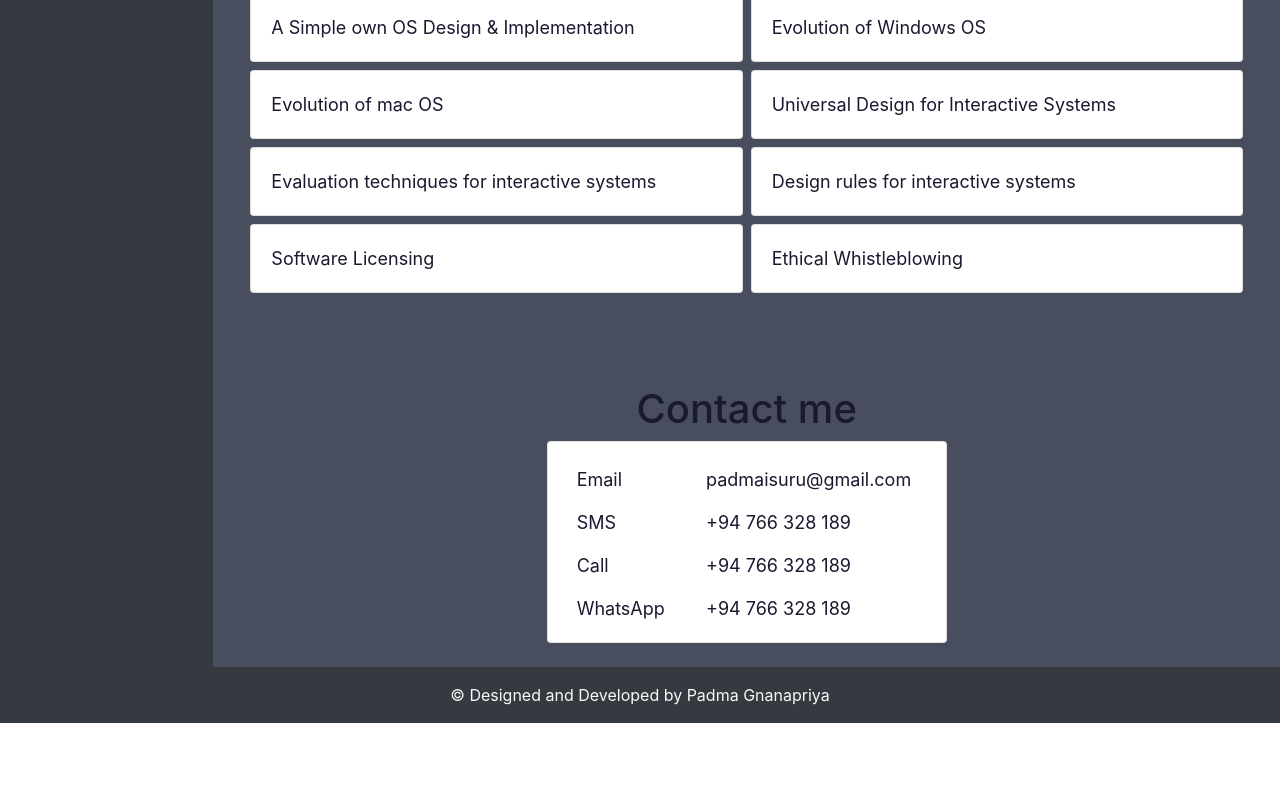
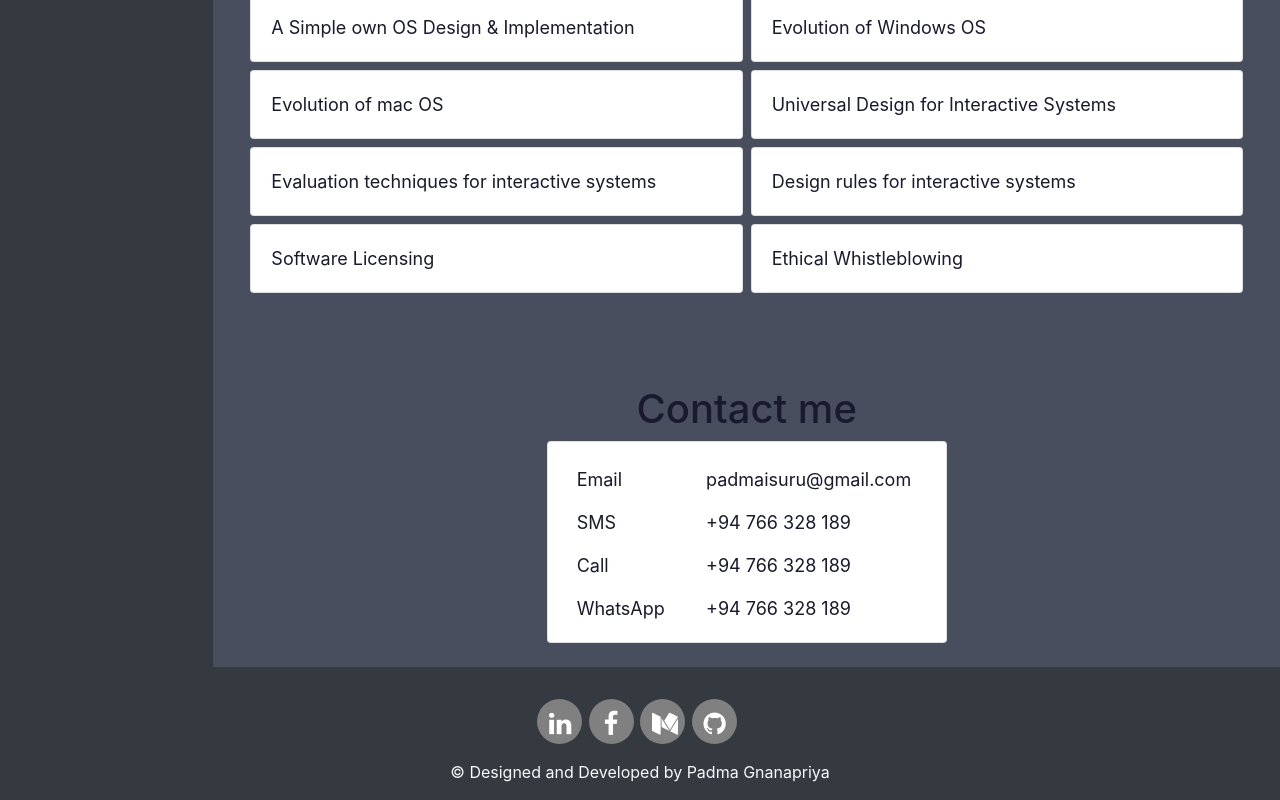
Before and after one commit to PadmaGnanapriya/PadmaGnanapriya.github.io, a React (Create React App) app: page / in a window 1280 px wide. Shown: the part 4039-4839 px from the top of the page. Before the commit the page ends 4762 px from the top, so only its background shows below. Built offline with nearby package versions, Linux system fonts and the light colour scheme.

Commit message:
Add social media icons.

```diff
--- a/public/index.html
+++ b/public/index.html
@@ -11,6 +11,7 @@
     />
     <link rel="apple-touch-icon" href="%PUBLIC_URL%/logo192.png" />
       <link href="https://unpkg.com/aos@2.3.1/dist/aos.css" rel="stylesheet">
+      <link rel="stylesheet" href="https://cdnjs.cloudflare.com/ajax/libs/font-awesome/4.7.0/css/font-awesome.min.css">
 
       <!--
         manifest.json provides metadata used when your web app is installed on a
--- a/src/asserts/main.scss
+++ b/src/asserts/main.scss
@@ -55,5 +55,43 @@
 }
 
 
+.footer{
+  .social-media {
+    .fa {
+      padding: 12px;
+      font-size: 26px;
+      width: 45px;
+      height: 45px;
+      text-align: center;
+      text-decoration: none;
+      border-radius: 50%;
+      color: white;
+      margin-right: 0.25em;
+      background-color: grey;
+    }
+
+    .copy-right-text {
+      font-size: 0.85em;
+    }
+
+    .fa-facebook:hover {
+      background: #3B5998;
+    }
+
+    .fa-linkedin:hover {
+      background: #007bb5;
+    }
+
+    .fa-medium:hover {
+      background: #14bc08;
+    }
+
+    .fa-github:hover {
+      background: #4206b7;
+    }
+
+  }
+}
+
 @import "right-side";
 @import "my-home";
--- a/src/componenets/Footer.tsx
+++ b/src/componenets/Footer.tsx
@@ -1,8 +1,18 @@
 import React from 'react';
+import {Col, Row} from "react-bootstrap";
 
 const Footer: React.FC = () => {
   return (
-      <div className='py-3 bg-dark'>
+      <div className='py-3 bg-dark footer'>
+        <Row className="m-0">
+          <Col className="social-media py-1 py-sm-3">
+            <a href="https://www.linkedin.com/in/padma-gnanapriya-16b515180/" target="_blank" className="fa fa-linkedin"/>
+            <a href="https://www.facebook.com/padma.gnanapriya/" target="_blank" className="fa fa-facebook"/>
+            <a href="https://padmaisuru.medium.com/" target="_blank" className="fa fa-medium"/>
+            <a href="https://github.com/PadmaGnanapriya" target="_blank" className="fa fa-github"/>
+          </Col>
+
+        </Row>
         <span className='text-light'>© Designed and Developed by Padma Gnanapriya</span>
 
       </div>
```
Also changed, not shown: src/componenets/AnimatedText.tsx (added, +10 -0 lines), 1 other file (tests, documents, lock files or other folders).
